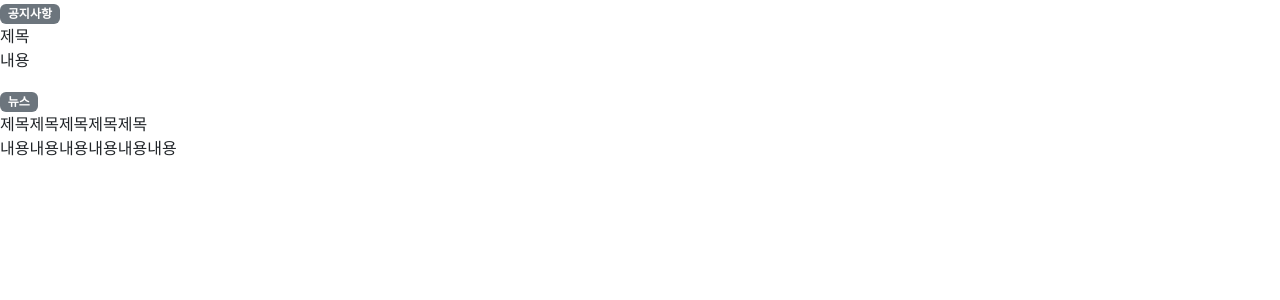
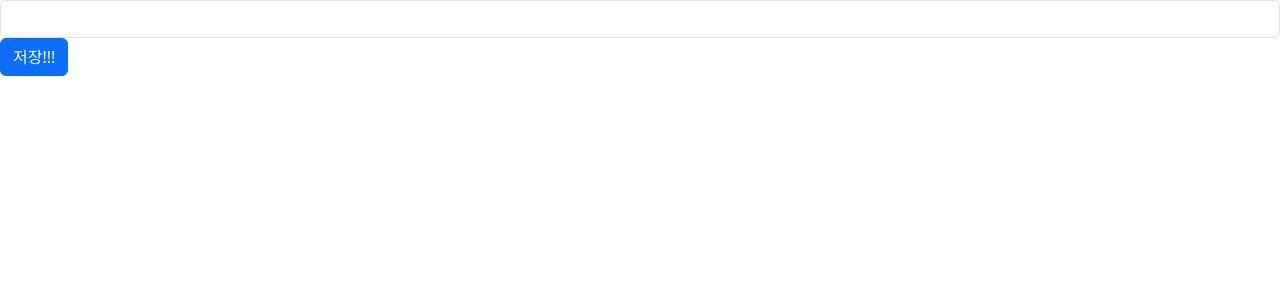
Before and after one commit to WooDaeHyun/Vue3, a Vue app: page / in a window 1280 px wide. Shown: the top 300 px of the page. Built offline with nearby package versions, Linux system fonts and the light colour scheme.

Commit message:
feat: events

```diff
--- a/src/App.vue
+++ b/src/App.vue
@@ -1,17 +1,24 @@
 <template>
-  <App_props title="제목" contents="내용" type="타입"></App_props>
-  <App_props :title="post.title" :contents="post.contents" :type="post.type"></App_props>
+  <div>
+    <postCreate @create-post="createPost" />
+  </div>
 </template>
 
-<script setup lang="ts">
-import { ref } from 'vue'
-import App_props from './lectures/App_props.vue'
-
-const post = ref({
-  title: '제목제목제목제목제목',
-  contents: '내용내용내용내용내용내용',
-  type: 'news'
-})
+<script>
+import postCreate from './lectures/postCreate.vue'
+export default {
+  components: {
+    postCreate
+  },
+  setup() {
+    const createPost = (title) => {
+      console.log(title)
+    }
+    return {
+      createPost
+    }
+  }
+}
 </script>
 
 <style lang="scss" scoped></style>
--- a/src/lectures/App_props.vue
+++ b/src/lectures/App_props.vue
@@ -22,7 +22,11 @@ export default {
       required: true
     }
   },
-  setup() {
+  setup(props) {
+    console.log(props.contents)
+    console.log(props.title)
+    console.log(props.type)
+
     return {}
   }
 }
--- /dev/null
+++ b/src/lectures/postCreate.vue
@@ -0,0 +1,33 @@
+<template>
+  <div>
+    <!-- <button class="btn btn-primary" @click="$emit('createPost')">button</button> -->
+    <input type="text" class="form-control" v-model="title" />
+    <button class="btn btn-primary" @click="createPost">저장!!!</button>
+  </div>
+</template>
+
+<script>
+import { ref } from 'vue'
+
+export default {
+  // emits: ['createPost'],
+  emits: {
+    createPost: (newTitle) => {
+      if (!newTitle) {
+        return false
+      }
+      return true
+    }
+  },
+  setup(props, context) {
+    context.emit
+    const title = ref('')
+    const createPost = () => {
+      context.emit('createPost', title.value)
+    }
+    return { createPost, title }
+  }
+}
+</script>
+
+<style lang="scss" scoped></style>
```
Also changed, not shown: src/lectures/App_props_parent.vue (added, +17 -0 lines).
